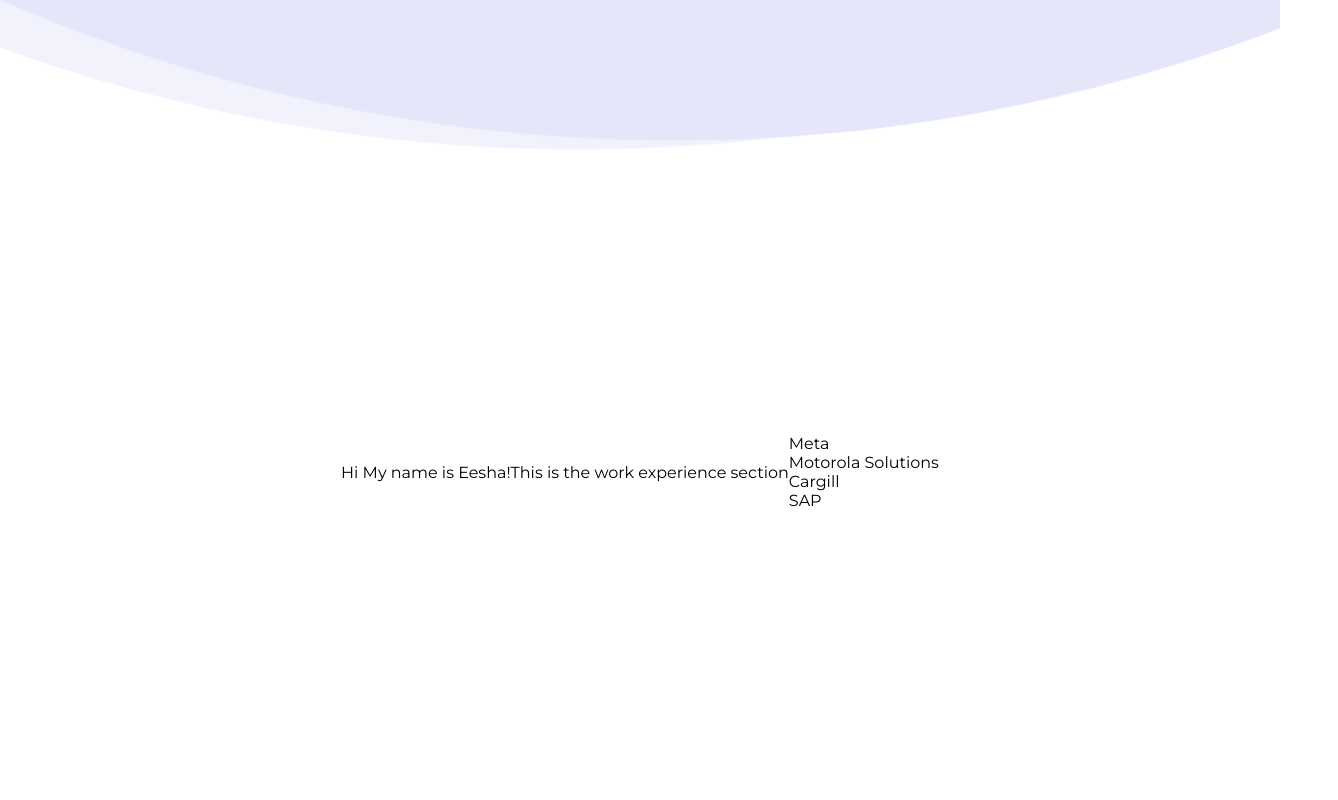
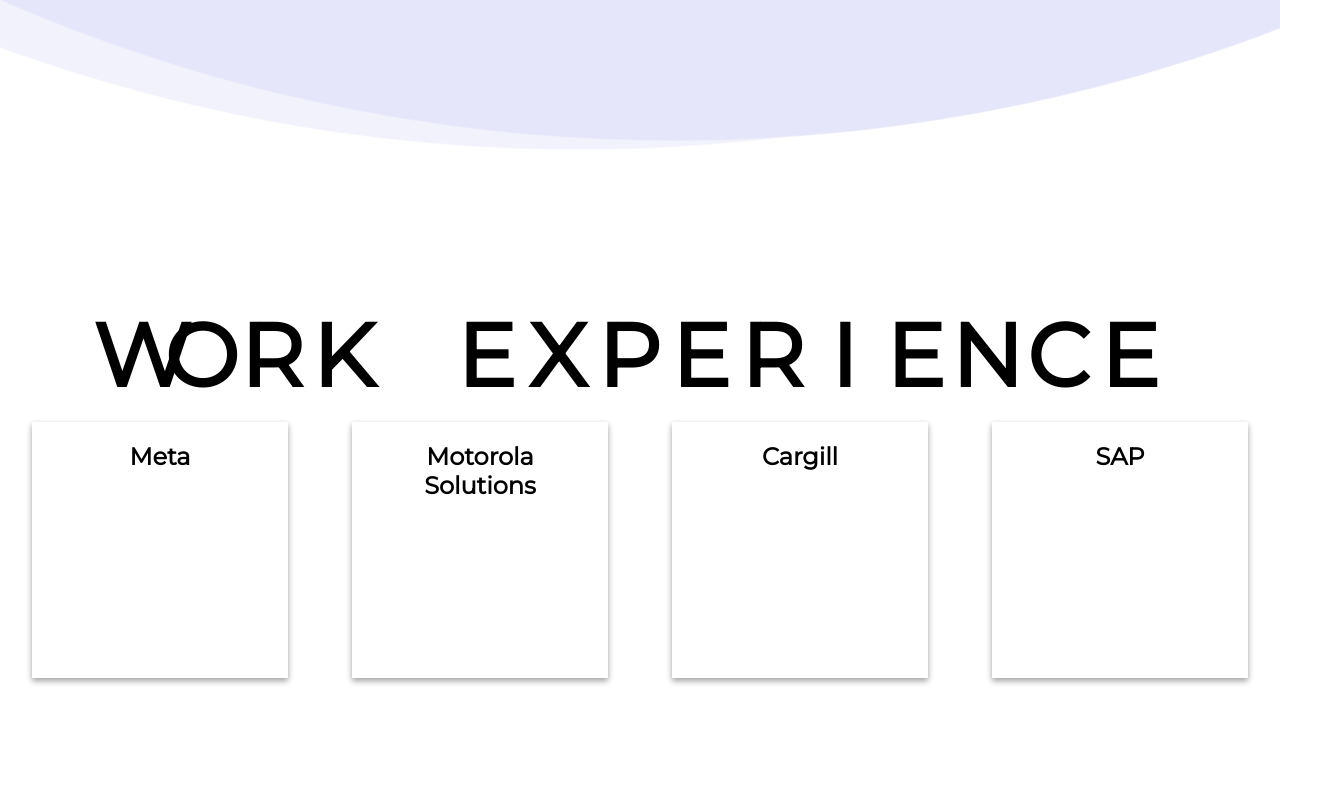
Before and after one commit to eeshamoona/personal-website-2022, a React (Create React App) app in the folder personal-website/: page / in a window 1280 px wide. Shown: the part 740-1540 px from the top of the page, 1338 px wide, since content can reach past the window. Built offline with nearby package versions, Linux system fonts and the light colour scheme.

Commit message:
Creating Work Experience page

```diff
--- /dev/null
+++ b/personal-website/src/styles/workexperienceviewStyles.css
@@ -0,0 +1,32 @@
+.work {
+  padding: 10vh;
+  padding-bottom: 0px;
+  flex-direction: column;
+  display: flex;
+  align-items: center;
+}
+
+.workExperience-containter {
+  width: 85%;
+}
+
+.work-container {
+  display: flex;
+  flex-direction: row;
+  margin: 10px;
+  gap: 5vw;
+}
+.work-div {
+  width: 20vw;
+  height: 20vw;
+  background-color: transparent;
+  text-align: center;
+  padding: 20px;
+  transition: all 0.7s ease-in-out;
+  box-shadow: rgba(0, 0, 0, 0.16) 0px 3px 6px, rgba(0, 0, 0, 0.23) 0px 3px 6px;
+}
+
+.work-div:hover {
+  background-color: lavender;
+  height: 30vw;
+}
--- a/personal-website/src/views/WorkExperienceView.tsx
+++ b/personal-website/src/views/WorkExperienceView.tsx
@@ -1,24 +1,37 @@
 import React from "react";
 import "../styles/homeviewStyles.css";
+import "../styles/workexperienceviewStyles.css";
 
 function WorkExperienceView() {
   return (
-    <div className="home-container">
-      <p> Hi My name is Eesha!</p>
-      <p> This is the work experience section</p>
-
-      <div>
-        <div>
-          <p>Meta</p>
+    <div className="work">
+      <div className="workExperience-containter">
+        <div className="name-container">
+          {"WORK EXPERIENCE".split("").map((element, index) => {
+            return (
+              <div className="name-div">
+                <div className="top-div"></div>
+                <div className="bottom-div"></div>
+                <div className="name-h1">
+                  <h2 className="main-header">{element}</h2>
+                </div>
+              </div>
+            );
+          })}
         </div>
-        <div>
-          <p> Motorola Solutions</p>
+      </div>
+      <div className="work-container">
+        <div className="work-div">
+          <h2>Meta</h2>
         </div>
-        <div>
-          <p> Cargill</p>
+        <div className="work-div">
+          <h2> Motorola Solutions</h2>
         </div>
-        <div>
-          <p> SAP</p>
+        <div className="work-div">
+          <h2> Cargill</h2>
+        </div>
+        <div className="work-div">
+          <h2> SAP</h2>
         </div>
       </div>
     </div>
```
